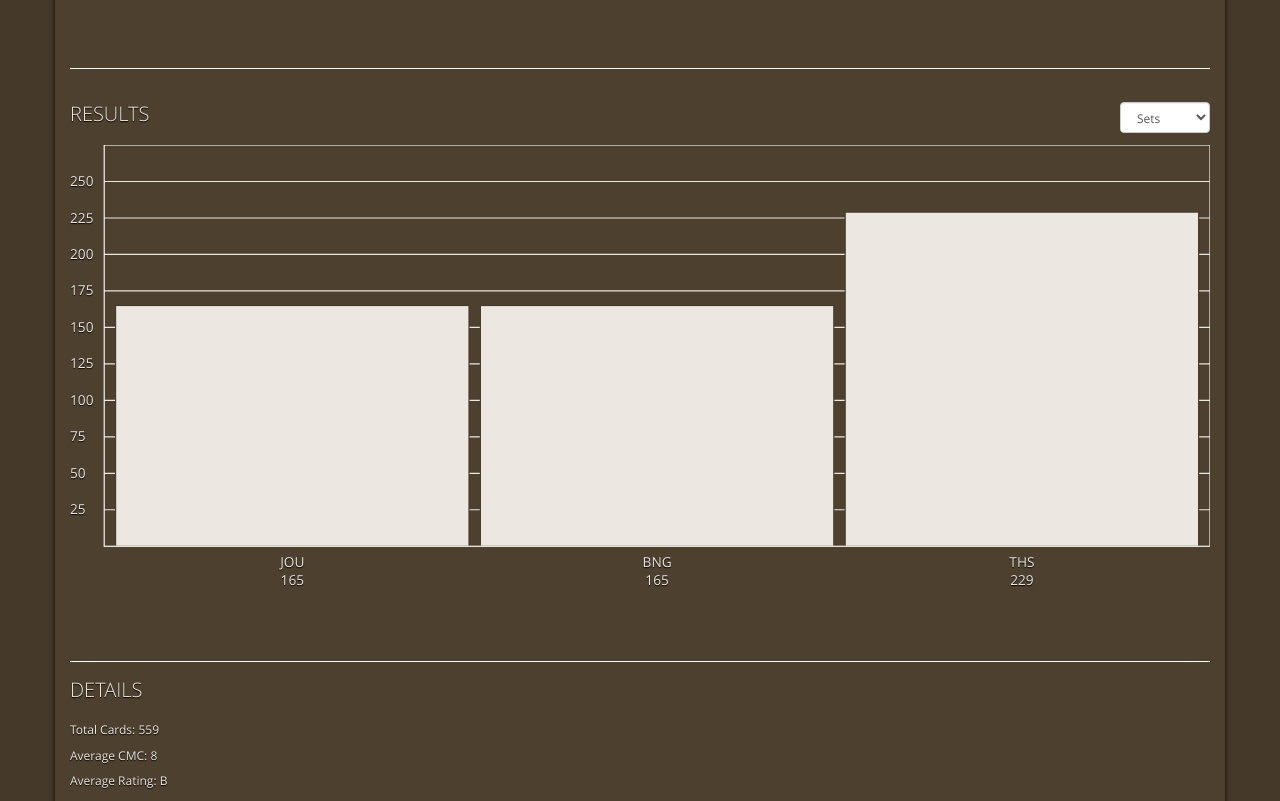
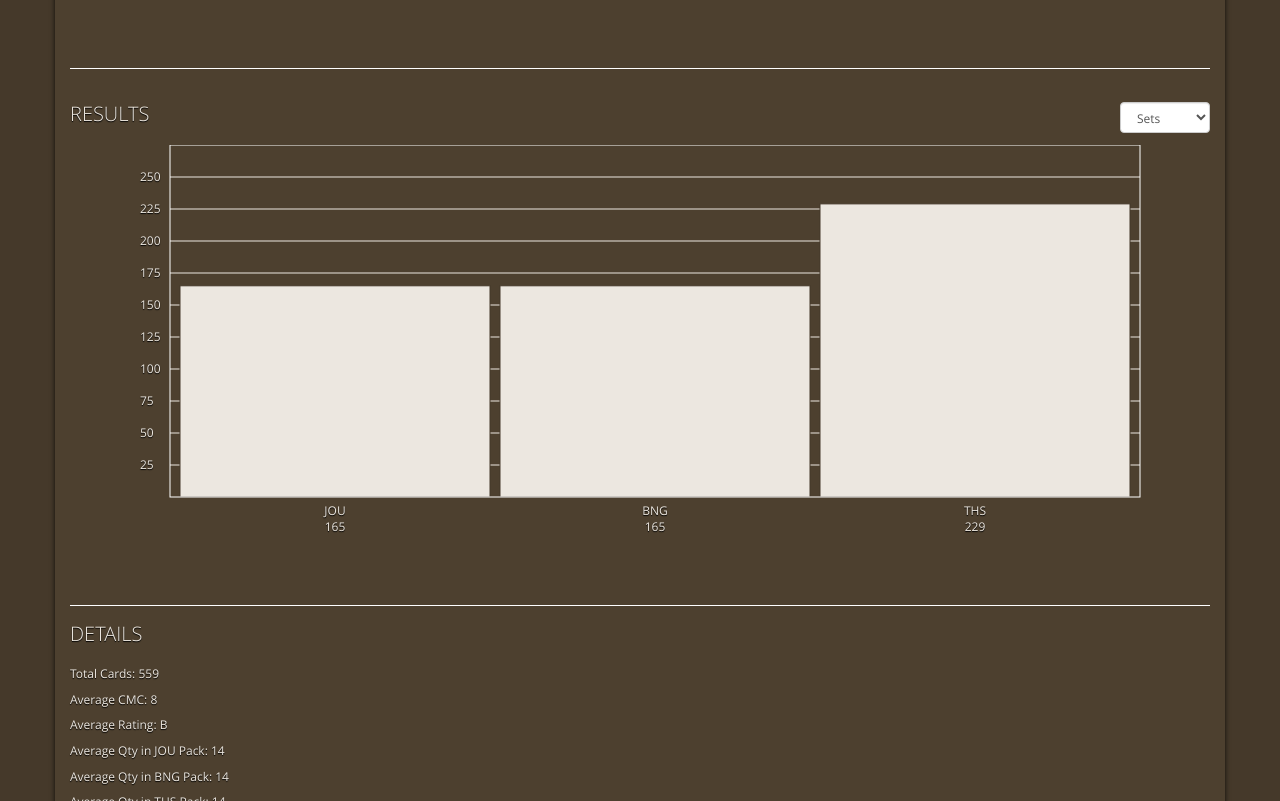
Before and after one commit to mchestnut/mtgStats, a plain HTML site: page app/index.html in a window 1280 px wide. Shown: the part 652-1453 px from the top of the page. Drawn offline with Linux system fonts and the light colour scheme.

Commit message:
fixed ie svg scaling

```diff
--- a/app/_sass/bootstrap/_mtg.scss
+++ b/app/_sass/bootstrap/_mtg.scss
@@ -82,9 +82,8 @@ hr {
 }
 
 .graph {
-	min-width: 100%;
-	max-width: 100%;
-	max-height: 500px;
+	width: 100%;
+	max-height: 100%;
 }
 
 .card-list {
--- a/app/index.html
+++ b/app/index.html
@@ -12,7 +12,6 @@
   <link rel="stylesheet" href="bower_components/html5-boilerplate/css/normalize.css" />
   <link rel="stylesheet" href="bower_components/html5-boilerplate/css/main.css" />
   <link rel="stylesheet" href="css/bootstrap.css" />
-  <link rel="stylesheet" href="css/app.css" />
   <script src="bower_components/html5-boilerplate/js/vendor/modernizr-2.6.2.min.js"></script>
 </head>
 <body>
--- a/app/templates/svg.html
+++ b/app/templates/svg.html
@@ -1,5 +1,5 @@
 <div>
-<svg viewBox="0 0 100 40" xmlns="http://www.w3.org/2000/svg" class="graph">
+<svg viewBox="0 0 100 40" width="1000px" height="400px" xmlns="http://www.w3.org/2000/svg" class="graph">
 	<linearGradient x1="0%" x2="0%" y1="10%" y2="100%" id="gradient">
 		<stop style="stop-color:#dddddd" offset="0"></stop>
 		<stop style="stop-color:#dddddd" offset="1"></stop>
```
Also changed, not shown: app/css/app.css (added), app/css/bootstrap.css, app/css/bootstrap.min.css (deleted).
